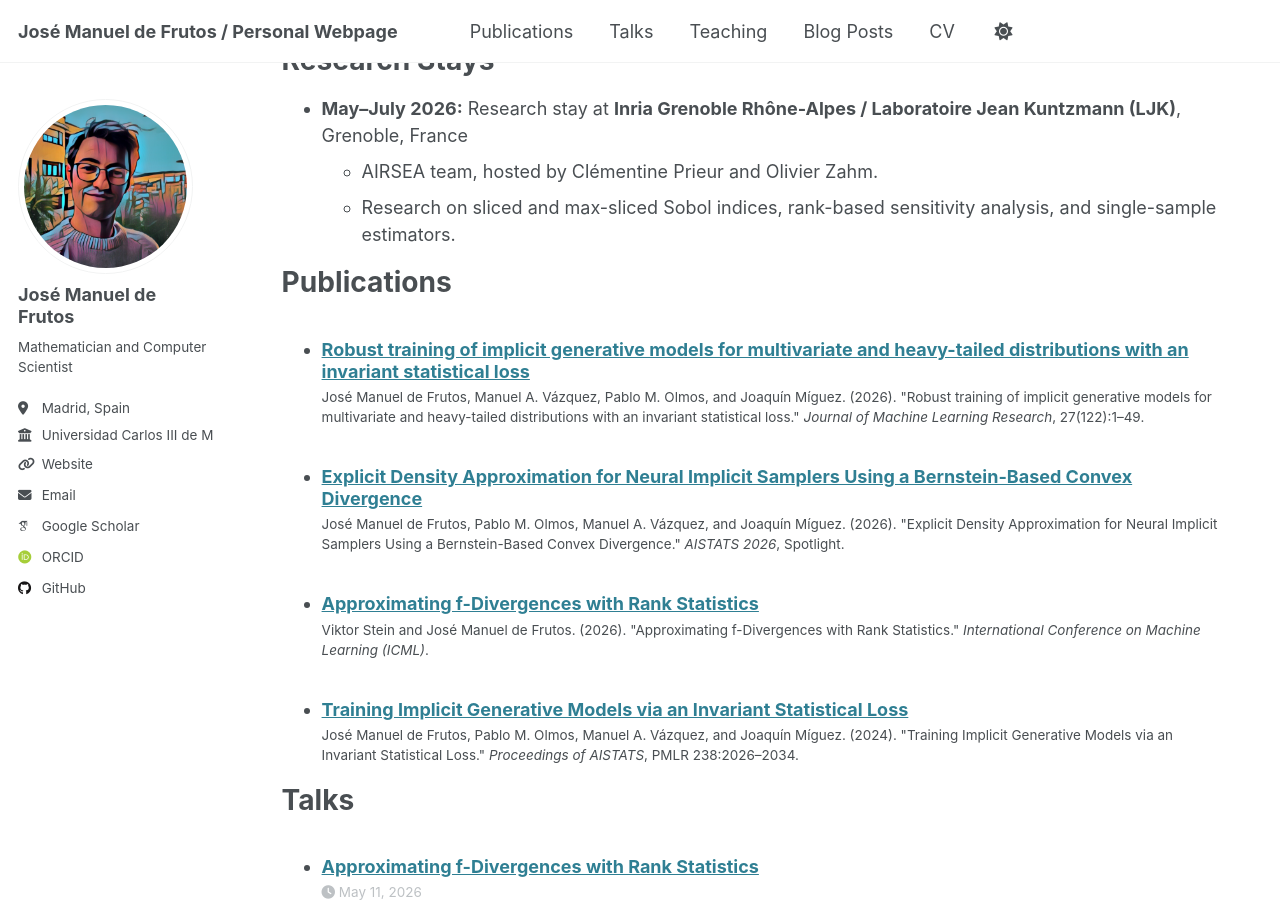
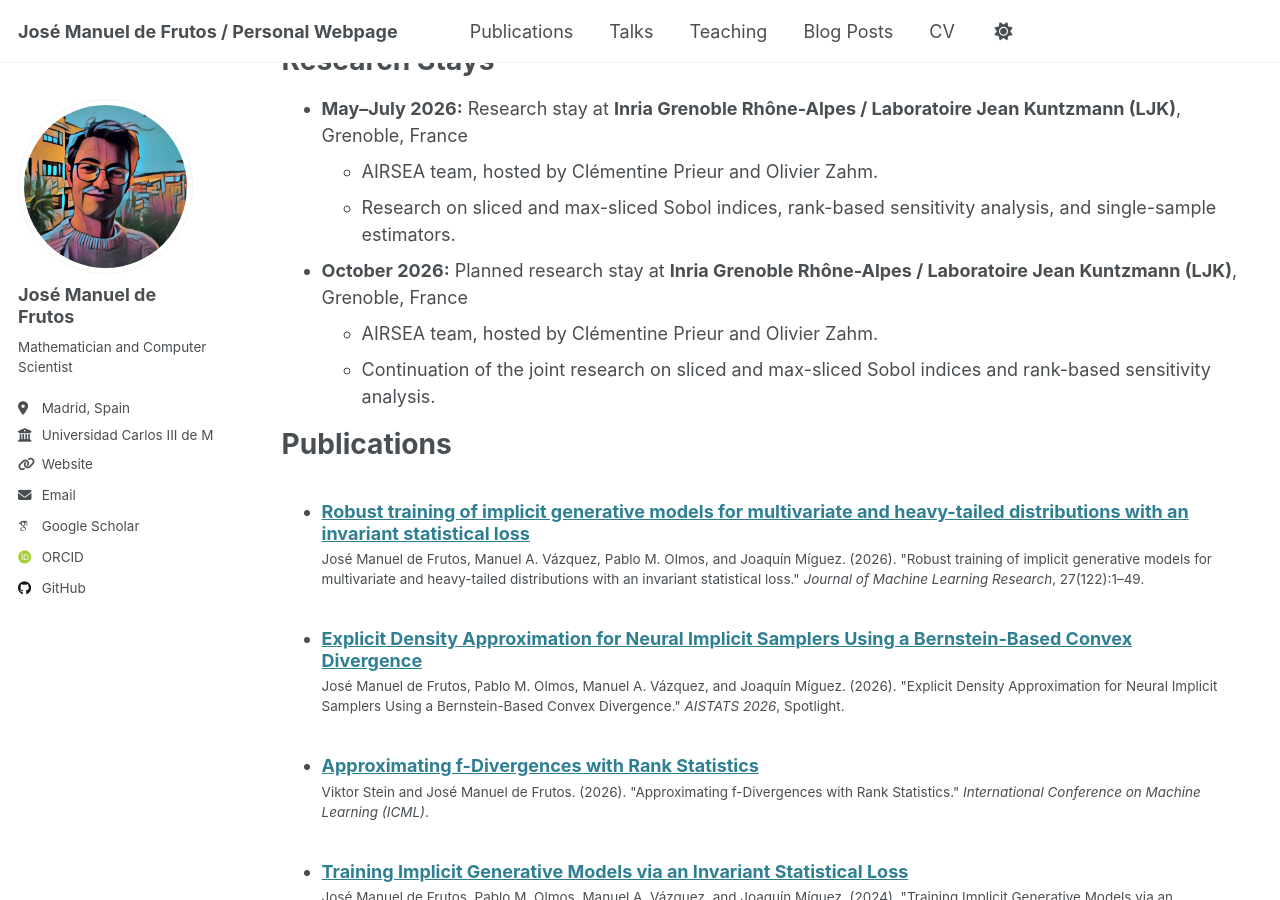
Before and after one commit to josemanuel22/josemanuel22.github.io, a Jekyll site: the page built from _pages/cv.md, in a window 1280 px wide and 900 px high, scrolled down 1864 px. Built offline with Jekyll 4.4.1, drawn with Linux system fonts in a browser that asks for light colours; some web fonts are replaced.

Commit message:
Add planned Grenoble research stay in October 2026

```diff
--- a/_pages/cv.md
+++ b/_pages/cv.md
@@ -66,6 +66,9 @@ Research Stays
 * **May–July 2026:** Research stay at **Inria Grenoble Rhône-Alpes / Laboratoire Jean Kuntzmann (LJK)**, Grenoble, France
   * AIRSEA team, hosted by Clémentine Prieur and Olivier Zahm.
   * Research on sliced and max-sliced Sobol indices, rank-based sensitivity analysis, and single-sample estimators.
+* **October 2026:** Planned research stay at **Inria Grenoble Rhône-Alpes / Laboratoire Jean Kuntzmann (LJK)**, Grenoble, France
+  * AIRSEA team, hosted by Clémentine Prieur and Olivier Zahm.
+  * Continuation of the joint research on sliced and max-sliced Sobol indices and rank-based sensitivity analysis.
 
 Publications
 ======
```
